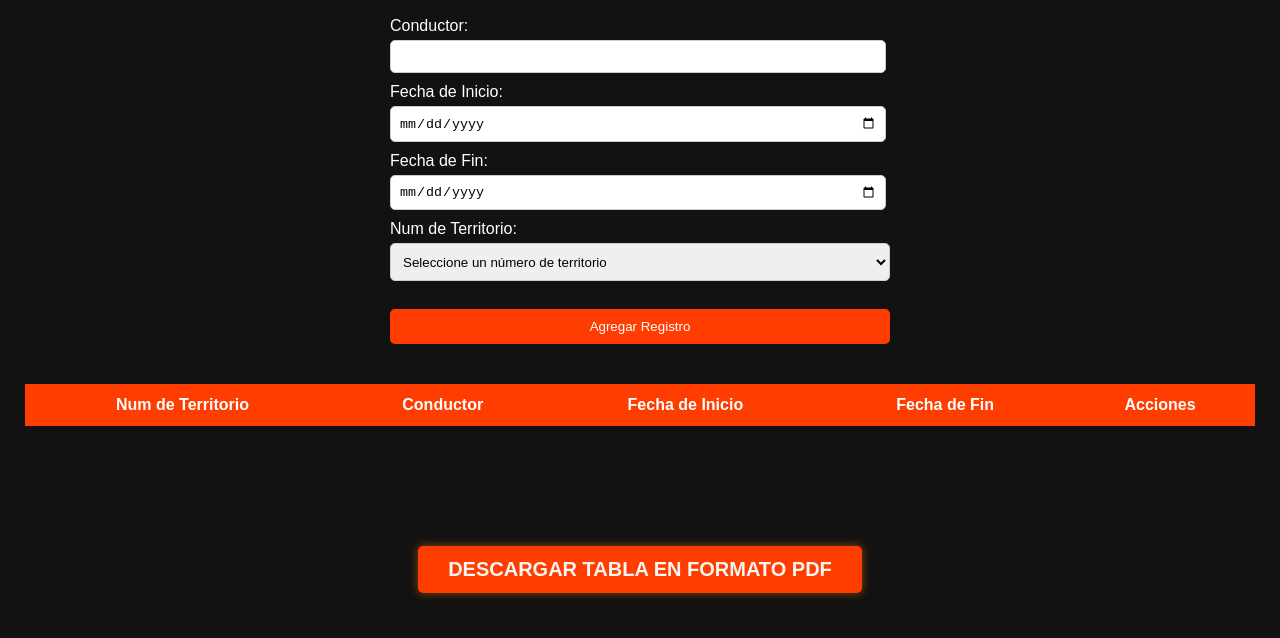
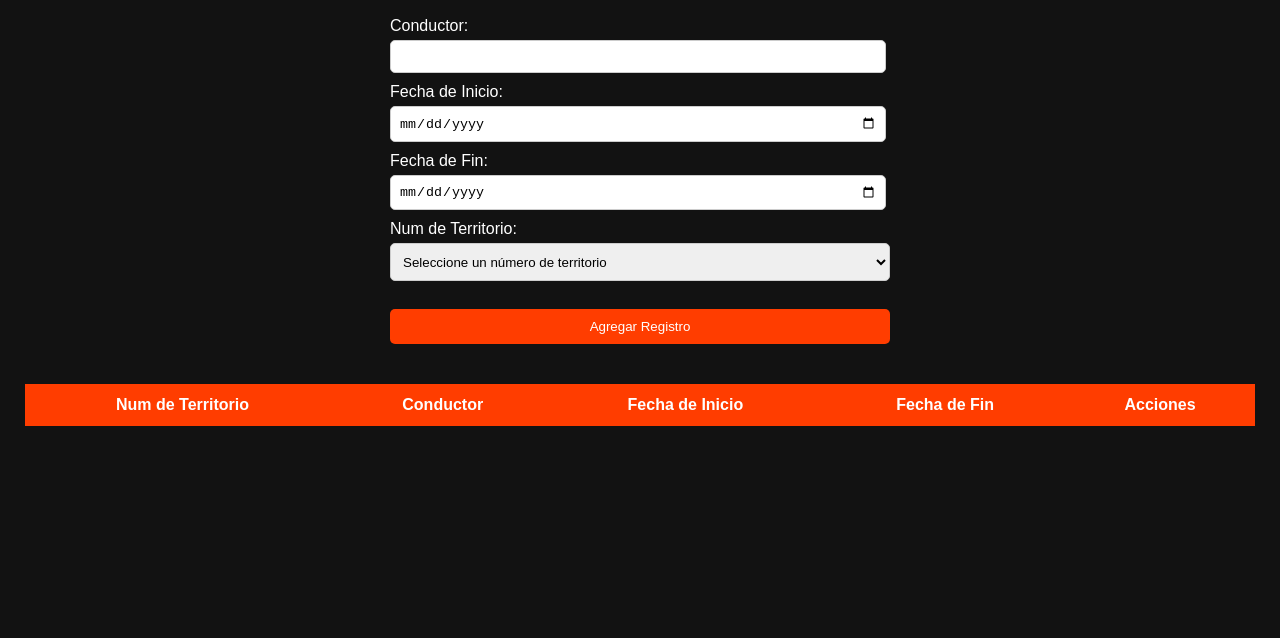
Before and after one commit to tigerDesignn/registro-conductores-grupo-2, a website: page index.html in a window 1280 px wide. Shown: the part 114-752 px from the top of the page. Drawn offline with Linux system fonts and the light colour scheme; no server answers.

Commit message:
Update index.html

```diff
--- a/index.html
+++ b/index.html
@@ -64,7 +64,7 @@
 </table>
 
 <footer>
-    <a href="/grupoDos/registros/pdf" target="_blank" class="download-link">Descargar tabla en formato PDF</a><br><br><br><br>
+    <br><br><br><br>
 </footer>
 
 <script src="script.js"></script>
```
